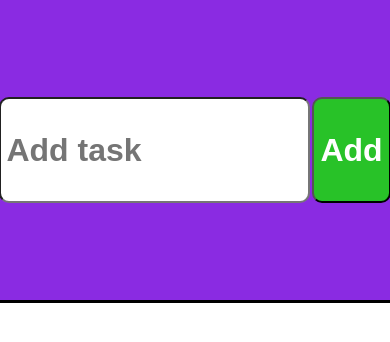
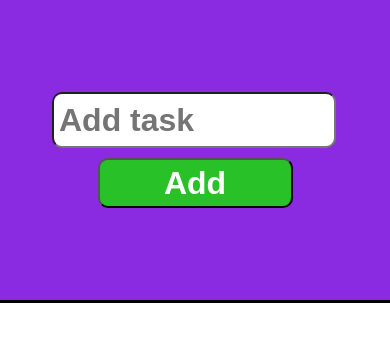
Before and after one commit to hr1s93/reactTodoApp, a React (Vite) app: page / in a window 390 px wide. Shown: the top 342 px of the page. Built offline with nearby package versions, Linux system fonts and the light colour scheme.

Commit message:
Update App.css

```diff
--- a/src/App.css
+++ b/src/App.css
@@ -76,15 +76,22 @@ li button {
   body {
     display: flex;
     flex-direction: column;
+    align-items: center;
   }
   .container {
-    width: 100%;
     display: flex;
     align-items: center;
     justify-content: center;
+    flex-direction: column;
   }
 
-  .tasks li {
-    width: 350px;
+  .input-bar {
+    height: 50px;
+    width: 70%;
+    margin-bottom: 10px;
+  }
+  .btn-add {
+    width: 50%;
+    height: 50px;
   }
 }
```
